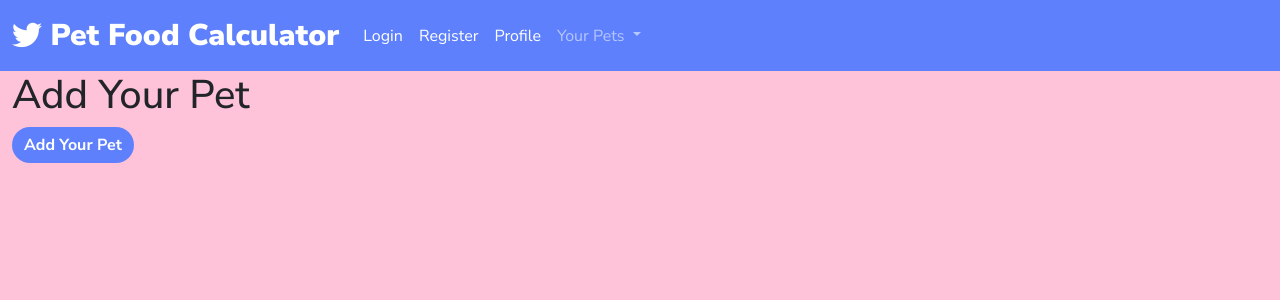
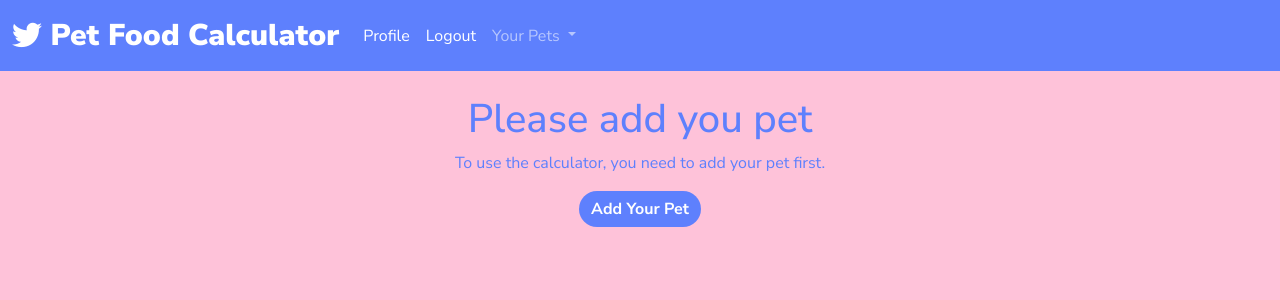
Before and after one commit to mykytaso/pet-food-calculator, a Django app: page / in a window 1280 px wide. Shown: the top 300 px of the page. Run offline with Django 5.2, Linux system fonts and the light colour scheme; the visitor is signed in with stand-in values (Sample User, id 1); data that the repository does not hold is empty; parts of the project's set-up code (start-up, migrations or seed data) failed here and were passed over.

Commit message:
Refactor navigation and views for improved user experience and add guest home page

```diff
--- a/PetFoodCalculator/urls.py
+++ b/PetFoodCalculator/urls.py
@@ -4,6 +4,6 @@ from django.urls import path, include
 
 urlpatterns = [
     path("admin/", admin.site.urls),
-    path("accounts/", include("users.urls", namespace="users")),
+    path("account/", include("users.urls", namespace="users")),
     path("", include("calculator.urls", namespace="calculator")),
 ] + debug_toolbar_urls()
--- a/calculator/urls.py
+++ b/calculator/urls.py
@@ -8,9 +8,8 @@ urlpatterns = [
     path("pet/create/", views.PetCreateView.as_view(), name="pet_create"),
     path("pet/<int:pk>/", views.PetDetailView.as_view(), name="pet_detail"),
     path("pet/<int:pk>/update/", views.PetUpdateView.as_view(), name="pet_update"),
-    # path("pet/<int:pet_id>/delete/", views.PetDeleteView.as_view(), name="pet_delete"),
+    path("pet/<int:pk>/delete/", views.PetDeleteView.as_view(), name="pet_delete"),
     path("food/create/", views.FoodCreateView.as_view(), name="food_create"),
     path("food/<int:food_id>/", views.FoodUpdateView.as_view(), name="food_update"),
     path("food/delete/", views.FoodDeleteView.as_view(), name="food_delete"),
-
 ]
--- a/calculator/views.py
+++ b/calculator/views.py
@@ -3,7 +3,7 @@ from django.contrib.auth.mixins import LoginRequiredMixin
 from django.shortcuts import redirect, render, get_object_or_404
 from django.urls import reverse_lazy, reverse
 from django.views import View
-from django.views.generic import UpdateView, DetailView, CreateView
+from django.views.generic import UpdateView, DetailView, CreateView, DeleteView
 
 from calculator.models import Pet, Food
 
@@ -11,19 +11,16 @@ from calculator.models import Pet, Food
 class IndexView(View):
     def get(self, request, *args, **kwargs):
         current_user = request.user
-        pet = Pet.objects.filter(owner=current_user.id, is_default=True).first()
 
-        if not pet:
-            pet = Pet.objects.filter(owner=current_user.id).first()
+        if not current_user.is_authenticated:
+            return render(request, "calculator/home_guest.html")
 
-        return render(
-            request,
-            "calculator/index.html",
-            {
-                "current_user": current_user,
-                "pet": pet,
-            },
-        )
+        pets = Pet.objects.filter(owner=current_user)
+        pet = pets.filter(is_default=True).first() or pets.order_by("created_at").first()
+        if pet:
+            return redirect("calculator:pet_detail", pk=pet.id)
+
+        return render(request, "calculator/home.html")
 
 
 class PetCreateView(LoginRequiredMixin, View):
@@ -48,6 +45,7 @@ class PetDetailView(LoginRequiredMixin, DetailView):
     def get_queryset(self):
         return Pet.objects.filter(owner=self.request.user)
 
+
 class PetUpdateView(LoginRequiredMixin, UpdateView):
     model = Pet
     fields = ["name", "is_default"]
@@ -56,12 +54,19 @@ class PetUpdateView(LoginRequiredMixin, UpdateView):
     def form_valid(self, form):
         is_default = form.cleaned_data.get("is_default")
         if is_default:
-            Pet.objects.filter(owner=self.request.user, is_default=True).update(is_default=False)
+            Pet.objects.filter(owner=self.request.user, is_default=True).update(
+                is_default=False
+            )
         messages.success(self.request, "Pet updated successfully!")
         return super().form_valid(form)
 
     def get_success_url(self):
         return reverse("calculator:pet_detail", kwargs={"pk": self.object.id})
+
+
+class PetDeleteView(LoginRequiredMixin, DeleteView):
+    model = Pet
+    success_url = reverse_lazy("calculator:index")
 
 
 class FoodCreateView(LoginRequiredMixin, View):
@@ -83,7 +88,7 @@ class FoodCreateView(LoginRequiredMixin, View):
             meals=meals,
             meal_size=meal_size,
             package_size=package_size,
-            package_price=package_price
+            package_price=package_price,
         )
 
         return redirect("calculator:pet_detail", pk=pet.id)
@@ -98,19 +103,21 @@ class FoodUpdateView(LoginRequiredMixin, View):
         food.kcal = int(request.POST.get("kcal") or food.kcal or 0)
         food.meals = int(request.POST.get("meals") or food.meals or 0)
         food.meal_size = int(request.POST.get("meal_size") or food.meal_size or 0)
-        food.package_size = int(request.POST.get("package_size") or food.package_size or 0)
-        food.package_price = float(request.POST.get("package_price") or food.package_price or 0)
+        food.package_size = int(
+            request.POST.get("package_size") or food.package_size or 0
+        )
+        food.package_price = float(
+            request.POST.get("package_price") or food.package_price or 0
+        )
         food.save()
 
         # htmx request → re-render single card
         if request.headers.get("Hx-Request") == "true":
-            return render(request, "includes/food_card.html", {
-                "food": food,
-                "pet": food.pet
-            })
+            return render(
+                request, "includes/food_card.html", {"food": food, "pet": food.pet}
+            )
 
         return redirect("calculator:pet_detail", pk=food.pet.id)
-
 
 
 class FoodDeleteView(LoginRequiredMixin, View):
--- /dev/null
+++ b/templates/calculator/home.html
@@ -0,0 +1,17 @@
+{% extends "base.html" %}
+{% load static %}
+
+{% block content %}
+<div class="container-fluid">
+  <div class="row justify-content-center align-items-center my-4">
+    <div class="col-auto text-center font-default">
+    <h1>Please add you pet</h1>
+    <p>To use the calculator, you need to add your pet first.</p>
+
+    {% include "includes/add_pet_button.html" %}
+    {% include "includes/add_pet_modal.html" %}
+
+    </div>
+  </div>
+</div>
+{% endblock %}
--- a/templates/calculator/index.html
+++ /dev/null
@@ -1,8 +0,0 @@
-{% extends "base.html" %}
-{% load static %}
-
-{% block content %}
-<div class="container-fluid">
-  {% include "includes/calculator.html" %}
-</div>
-{% endblock %}
--- a/templates/includes/navbar.html
+++ b/templates/includes/navbar.html
@@ -9,6 +9,7 @@
     <div class="collapse navbar-collapse" id="navbarNav">
       <ul class="navbar-nav">
 
+        {% if not user.is_authenticated %}
         <li class="nav-item">
           <a class="nav-link text-white" href={% url "users:login" %}>Login</a>
         </li>
@@ -16,9 +17,15 @@
         <li class="nav-item">
           <a class="nav-link text-white" href={% url "users:register" %}>Register</a>
         </li>
+        {% endif %}
+
+        {% if user.is_authenticated %}
+        <li class="nav-item">
+          <a class="nav-link text-white" href={% url "users:user-detail" %}>Profile</a>
+        </li>
 
         <li class="nav-item">
-          <a class="nav-link text-white" href={% url "users:user-detail" %}>Profile</a>
+          <a class="nav-link text-white" href={% url "users:logout" %}>Logout</a>
         </li>
 
         <li class="nav-item dropdown">
@@ -44,6 +51,7 @@
             </div>
           </div>
         </li>
+        {% endif %}
 
       </ul>
     </div>
--- a/users/views.py
+++ b/users/views.py
@@ -54,7 +54,7 @@ class UserLoginView(LoginView):
 
 
 class UserLogoutView(View):
-    def post(self, request, *args, **kwargs):
+    def get(self, request, *args, **kwargs):
         logout(request)
         messages.success(request, "You have been logged out.")
         return redirect("users:login")
```
Also changed, not shown: templates/calculator/home_guest.html (added, +13 -0 lines), templates/calculator/pet_update.html (+13 -3 lines).
